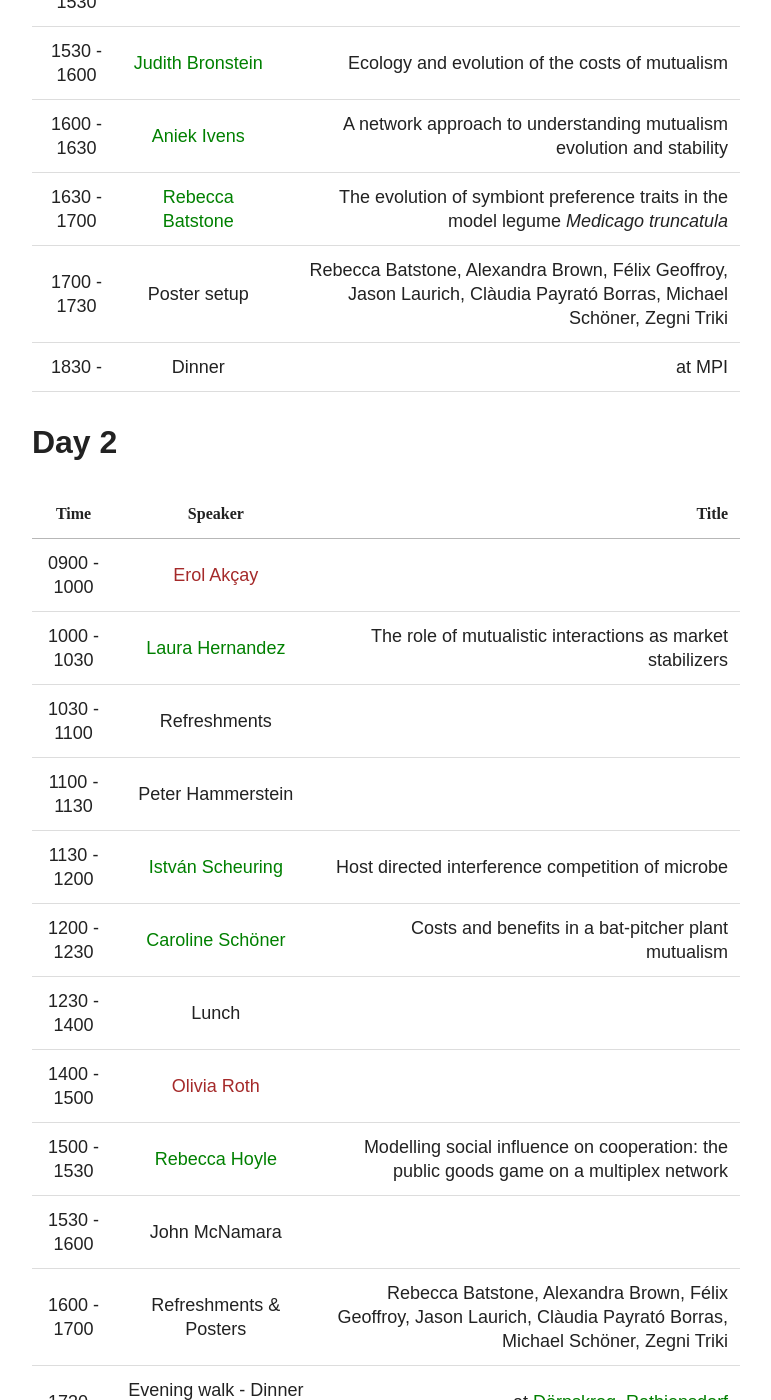
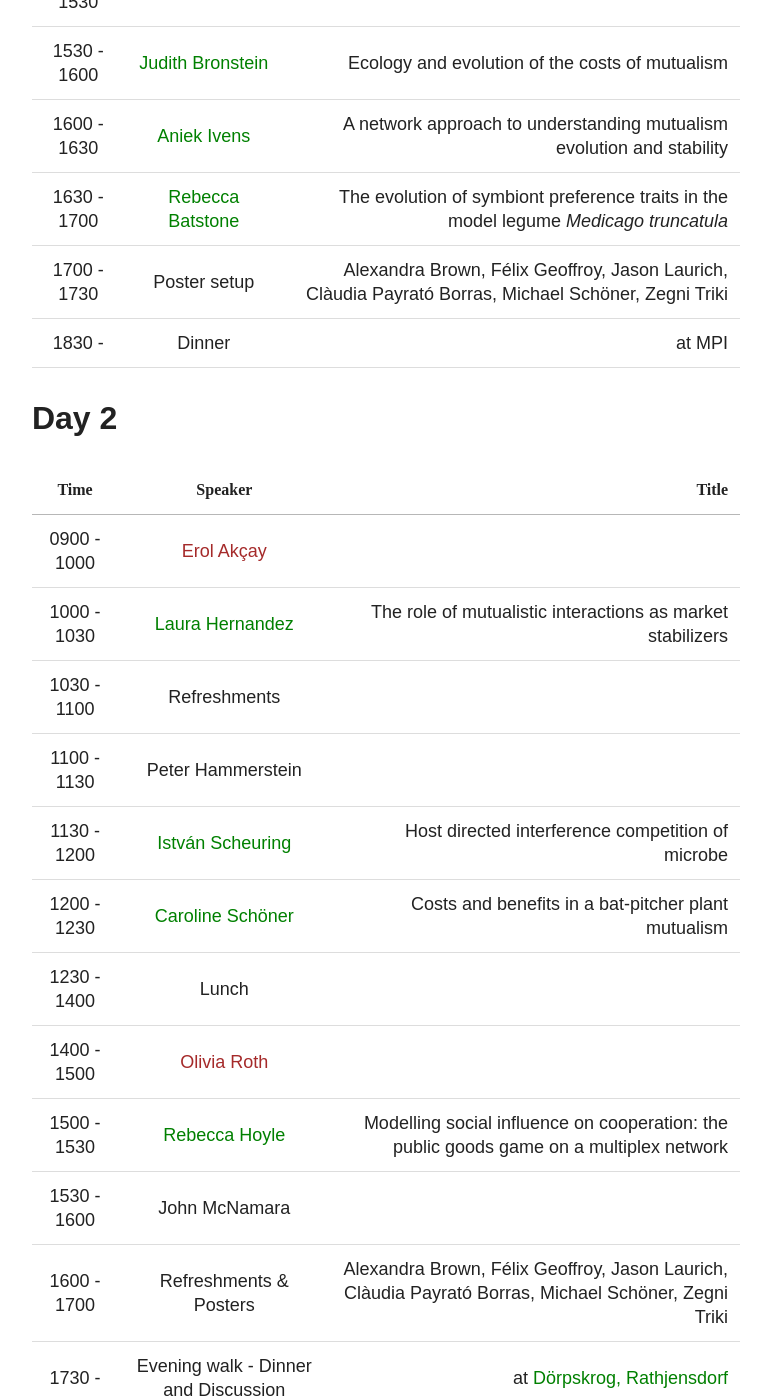
Before and after one commit to bionomics/bionomics, a Jekyll site: the page built from schedule/index.md, in a window 1280 px wide and 1400 px high, scrolled down 1284 px. Shown: the whole window, without its empty margins (254-1025 px from the left). Built offline with Jekyll 4.4.1, drawn with Linux system fonts in a browser that asks for light colours; nearby versions of some CDN libraries.

Commit message:
batstone removed from posters

```diff
--- a/schedule/index.md
+++ b/schedule/index.md
@@ -37,7 +37,7 @@ image:
 | 1530 - 1600 | <a href="{{ site.url }}/articles/judie-bronstein/" style="color:#008000;" >Judith Bronstein</a>  | Ecology and evolution of the costs of mutualism   |
 | 1600 - 1630 | <a href="{{ site.url }}/articles/aniek-ivens/" style="color:#008000;" >Aniek Ivens</a>   | A network approach to understanding mutualism evolution and stability   |
 | 1630 - 1700 | <a href="{{ site.url }}/articles/rebecca-batstone/" style="color:#008000;" >Rebecca Batstone</a>   | The evolution of symbiont preference traits in the model legume *Medicago truncatula*   |
-| 1700 - 1730 |  Poster setup  |    Rebecca Batstone, Alexandra Brown, Félix Geoffroy, Jason Laurich, Clàudia Payrató Borras, Michael Schöner, Zegni Triki |
+| 1700 - 1730 |  Poster setup  |    Alexandra Brown, Félix Geoffroy, Jason Laurich, Clàudia Payrató Borras, Michael Schöner, Zegni Triki |
 | 1830 -  | Dinner   | at MPI   |
 |----
 {: .table}
@@ -55,7 +55,7 @@ image:
 | 1400 - 1500 | <a href="{{ site.url }}/articles/olivia-roth/" style="color:#a52a2a;" >Olivia Roth</a>  |    |
 | 1500 - 1530 | <a href="{{ site.url }}/articles/rebecca-hoyle/" style="color:#008000;" >Rebecca Hoyle</a>   |  Modelling social influence on cooperation: the public goods game on a multiplex network   |
 | 1530 - 1600 |  John McNamara  |   |
-| 1600 - 1700 | Refreshments & Posters   | Rebecca Batstone, Alexandra Brown, Félix Geoffroy, Jason Laurich, Clàudia Payrató Borras, Michael Schöner, Zegni Triki  |
+| 1600 - 1700 | Refreshments & Posters   | Alexandra Brown, Félix Geoffroy, Jason Laurich, Clàudia Payrató Borras, Michael Schöner, Zegni Triki  |
 | 1730 -    | Evening walk - Dinner and Discussion   | at <a href="http://www.doerpskrog-rathjensdorf.de" style="color:#008000;" >Dörpskrog, Rathjensdorf </a>  |
 |----
 {: .table}
```
